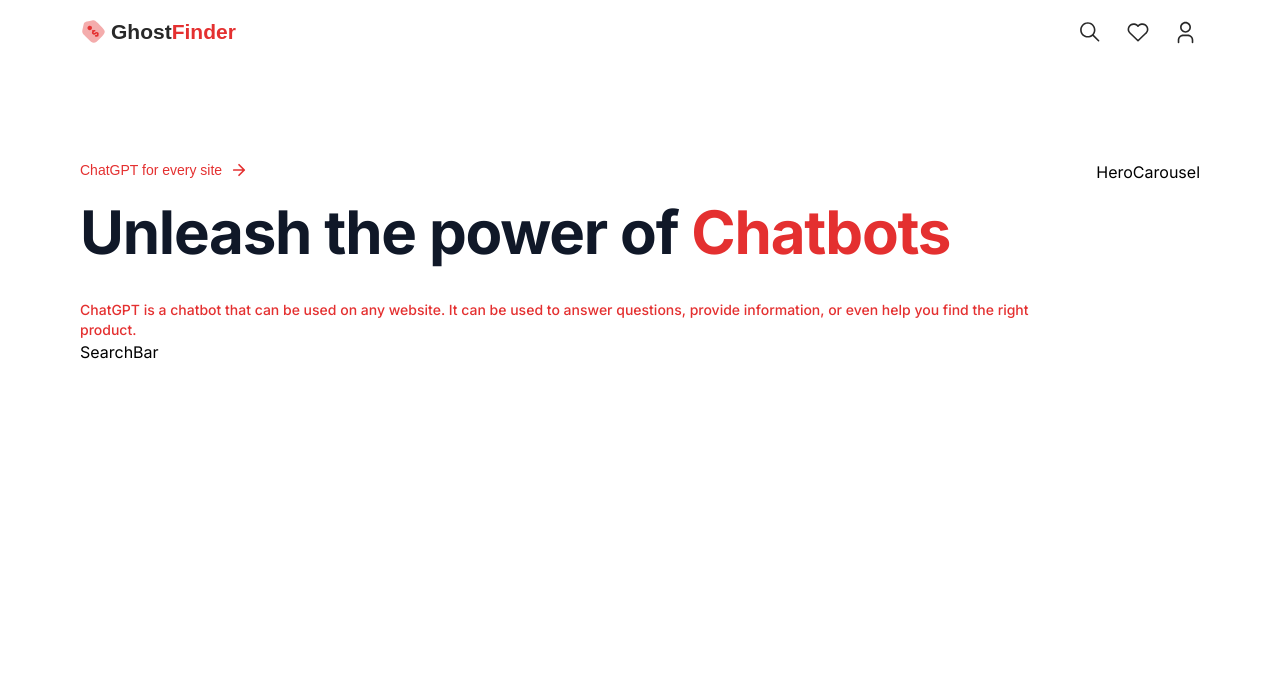
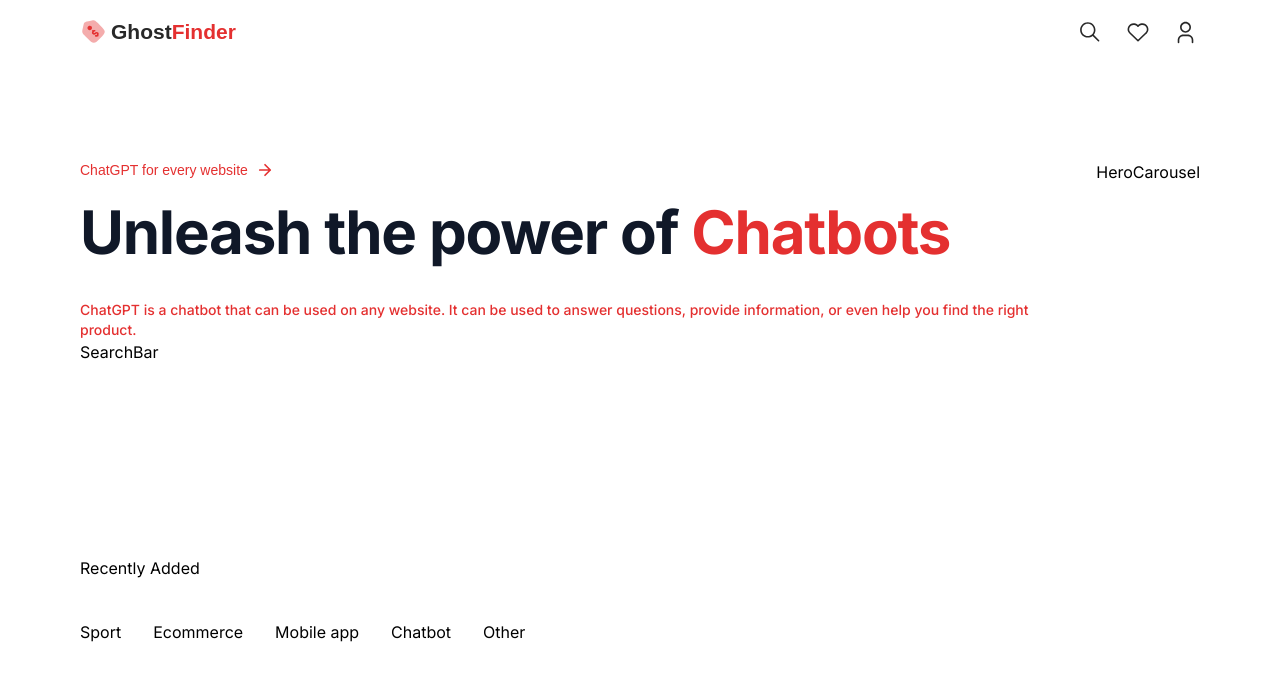
Before and after one commit to jrshittu/web_scraper, a Next.js app: page / in a window 1280 px wide. Shown: the top 680 px of the page. Built offline with nearby package versions, Linux system fonts and the light colour scheme.

Commit message:
Add site title

```diff
--- a/app/page.js
+++ b/app/page.js
@@ -2,6 +2,9 @@ import React from 'react'
 import Image from 'next/image'
 
 const Home = () => {
+
+  const siteType = ["Sport", "Ecommerce", "Mobile app", "Chatbot", "Other"]
+
   return (
     <>
       <section className='px-6 md:px-20 py-24'>
@@ -10,7 +13,7 @@ const Home = () => {
             <p
               className='small-text font-spaceGrotesk'
             >
-              ChatGPT for every site
+              ChatGPT for every website
               <Image
                 src="/assets/icons/arrow-right.svg"
                 alt="arrow-right"
@@ -33,6 +36,15 @@ const Home = () => {
           HeroCarousel
         </div>
       </section>
+      <section className='trending-section'>
+        <h2 className='trending-text'>
+          Recently Added
+        </h2>
+
+        <div className='flex flex-wrap gap-x-8 gap-y-16'>
+          {siteType.map((site) => <div>{site}</div>)}
+        </div>
+      </section>
     </>
   )
 }
```
